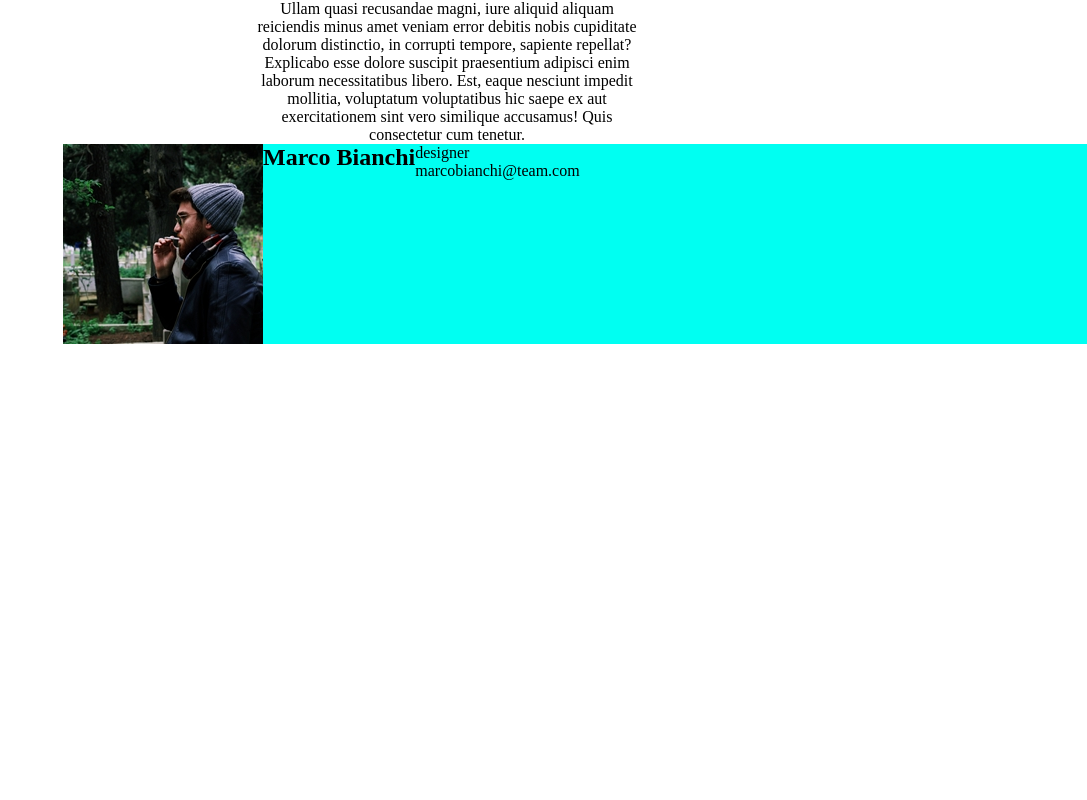
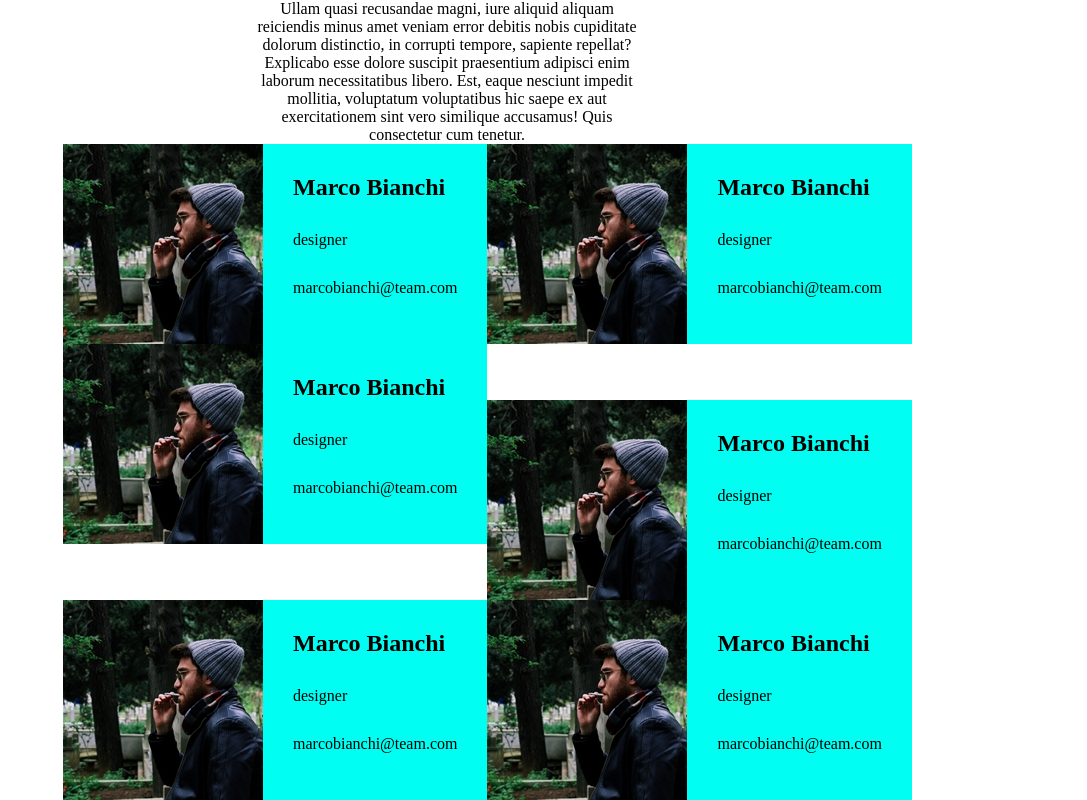
Before and after one commit to Mftr96/html-css-float-cards, a plain HTML site: page index.html in a window 1280 px wide. Shown: the part 133-933 px from the top of the page, without its empty margins (193-1280 px from the left). Before the commit the page ends 800 px from the top, so only its background shows below. Drawn offline with Linux system fonts and the light colour scheme.

Commit message:
creazione righe e profili

```diff
--- a/css/style.css
+++ b/css/style.css
@@ -19,13 +19,28 @@ header{
 section{
     background-color: rgb(0, 255, 242);
     margin-left: 20%;
+    height: 35%;
+    margin-bottom: 20%;
+}
+
+section *{
+    background-color:rgb(0, 255, 242) ;
+}
+
+.profilo{
+    float: left;
+}
+
+.profilo::after{
+    content: "";
+    display: block;
+    clear: both;
+
 }
 
 
-
-.profilo *{
+.profilo>*{
     float: left;
-
 }
 
 .profilo::after{
@@ -40,3 +55,11 @@ section{
     clear: left;
 
 }
+
+.testo{
+    padding: 30px;
+}
+
+.testo>p{
+    padding-top:30px;
+}
--- a/index.html
+++ b/index.html
@@ -20,12 +20,64 @@
         <section>
             <div class="profilo">
                 <img src="./assets/assets/img/male1.png" alt="">
-                <h2>Marco Bianchi</h2>
-                    <span>designer</span><br>
-                    <span>marcobianchi@team.com</span>
+                <div class="testo">
+                    <h2>Marco Bianchi</h2>
+                    <p>designer</p>
+                    <p>marcobianchi@team.com</p>
+
+                </div>
+            </div>            <div class="profilo">
+                <img src="./assets/assets/img/male1.png" alt="">
+                <div class="testo">
+                    <h2>Marco Bianchi</h2>
+                    <p>designer</p>
+                    <p>marcobianchi@team.com</p>
+
+                </div>
+            </div>
+            <div class="profilo">
+                <img src="./assets/assets/img/male1.png" alt="">
+                <div class="testo">
+                    <h2>Marco Bianchi</h2>
+                    <p>designer</p>
+                    <p>marcobianchi@team.com</p>
+
+                </div>
             </div>
 
+
         </section>
+        <section>
+            <div class="profilo">
+                <img src="./assets/assets/img/male1.png" alt="">
+                <div class="testo">
+                    <h2>Marco Bianchi</h2>
+                    <p>designer</p>
+                    <p>marcobianchi@team.com</p>
+
+                </div>
+            </div>            <div class="profilo">
+                <img src="./assets/assets/img/male1.png" alt="">
+                <div class="testo">
+                    <h2>Marco Bianchi</h2>
+                    <p>designer</p>
+                    <p>marcobianchi@team.com</p>
+
+                </div>
+            </div>
+            <div class="profilo">
+                <img src="./assets/assets/img/male1.png" alt="">
+                <div class="testo">
+                    <h2>Marco Bianchi</h2>
+                    <p>designer</p>
+                    <p>marcobianchi@team.com</p>
+
+                </div>
+            </div>
+
+
+        </section>
+
     </main>
 
 </body>
```
